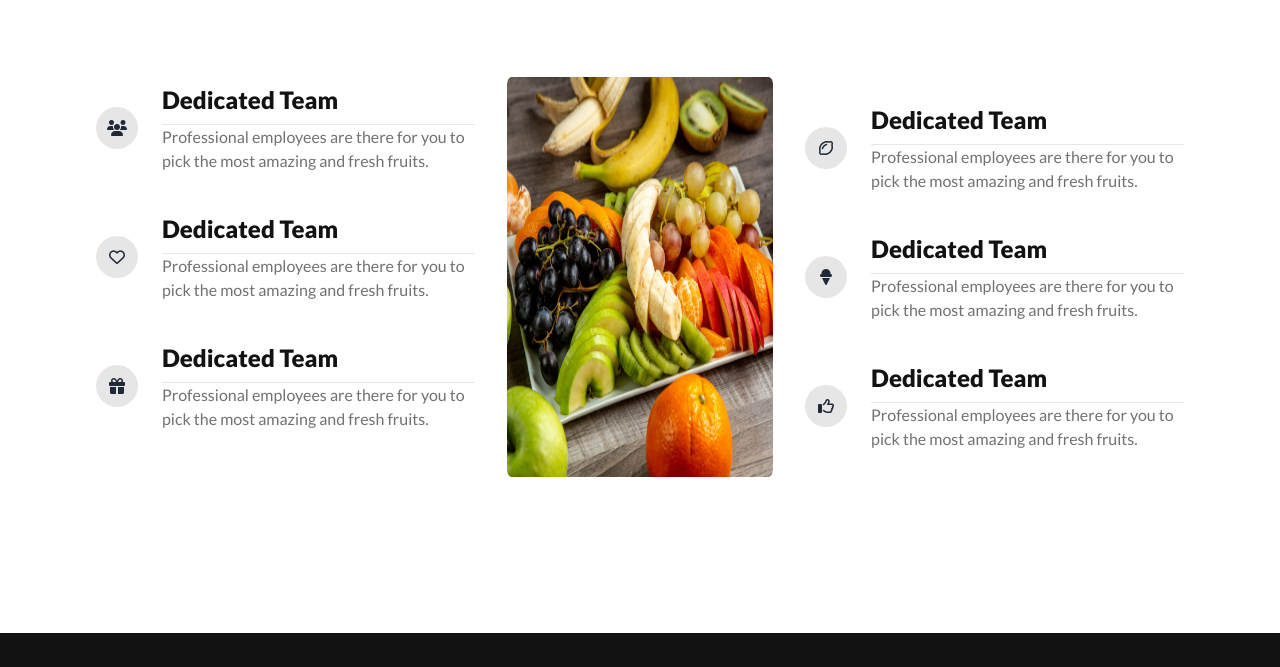
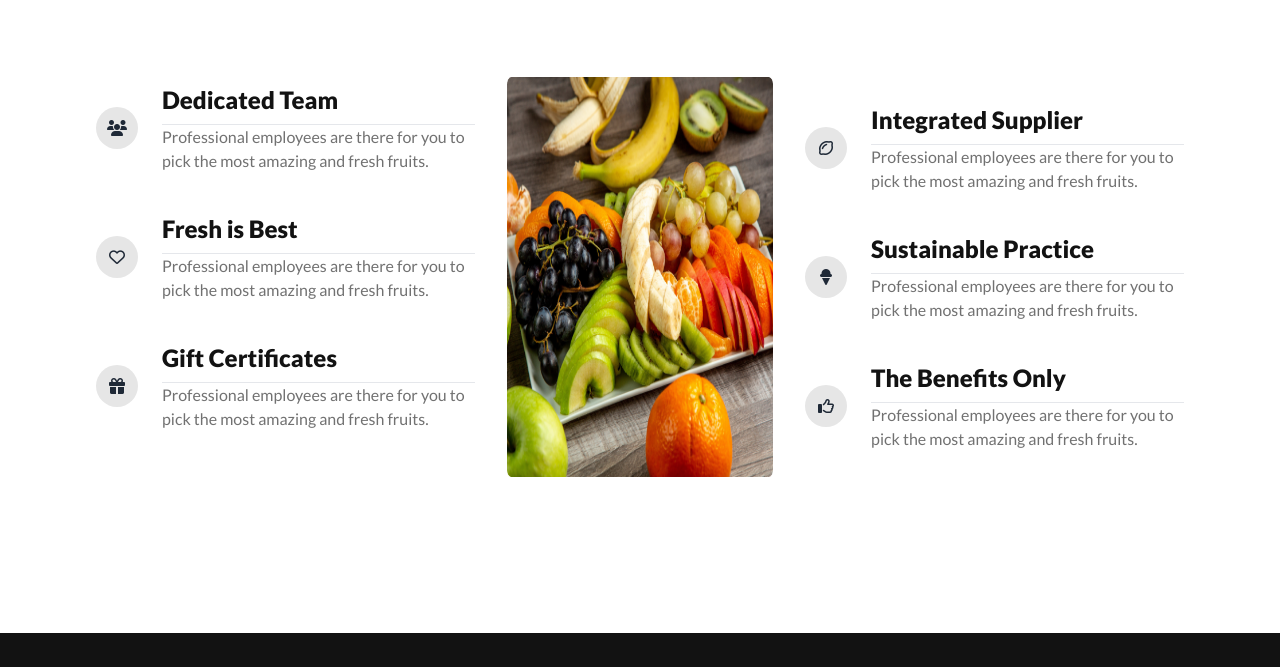
Before and after one commit to zobairhub/assignment-3, a plain HTML site: page index.html in a window 1280 px wide. Shown: the part 2627-3294 px from the top of the page. Drawn offline with nearby package versions, Linux system fonts and the light colour scheme.

Commit message:
some style added

```diff
--- a/index.html
+++ b/index.html
@@ -655,6 +655,10 @@
           making it over 2000 years old.</p>
         </div>
 
+          <div class="lg:hidden">
+            <img src="assets/images/whychoose1.png" class="w-full h-[400px]" alt="">
+          </div>
+
         <div class="block lg:flex gap-5 space-y-10 lg:gap-8 justify-between items-center">
 
           <div class="space-y-10">
@@ -674,7 +678,7 @@
                 <i class="fa-regular fa-heart"></i>
               </div>
               <div class="text-center lg:text-left">
-                <h4 class="border-b pb-2 font-extrabold text-2xl text-[#121212]">Dedicated Team</h4>
+                <h4 class="border-b pb-2 font-extrabold text-2xl text-[#121212]">Fresh is Best</h4>
                 <p class="text-base font-medium text-[#12121299]">Professional employees are there for you to pick the most amazing and fresh fruits.</p>
               </div>
             </div>
@@ -684,7 +688,7 @@
                 <i class="fa-solid fa-gift"></i>
               </div>
               <div class="text-center lg:text-left">
-                <h4 class="border-b pb-2 font-extrabold text-2xl text-[#121212]">Dedicated Team</h4>
+                <h4 class="border-b pb-2 font-extrabold text-2xl text-[#121212]">Gift Certificates</h4>
                 <p class="text-base font-medium text-[#12121299]">Professional employees are there for you to pick the most amazing and fresh fruits.</p>
               </div>
             </div>
@@ -693,7 +697,7 @@
 
 
 
-          <div>
+          <div class="hidden lg:block">
             <img src="assets/images/whychoose1.png" class="w-full h-[400px]" alt="">
           </div>
 
@@ -706,7 +710,7 @@
                 <i class="fa-regular fa-lemon"></i>
               </div>
               <div class="text-center lg:text-left">
-                <h4 class="border-b pb-2 font-extrabold text-2xl text-[#121212]">Dedicated Team</h4>
+                <h4 class="border-b pb-2 font-extrabold text-2xl text-[#121212]">Integrated Supplier</h4>
                 <p class="text-base font-medium text-[#12121299]">Professional employees are there for you to pick the most
                   amazing and fresh fruits.</p>
               </div>
@@ -716,7 +720,7 @@
                 <i class="fa-solid fa-ice-cream"></i>
               </div>
               <div class="text-center lg:text-left">
-                <h4 class="border-b pb-2 font-extrabold text-2xl text-[#121212]">Dedicated Team</h4>
+                <h4 class="border-b pb-2 font-extrabold text-2xl text-[#121212]">Sustainable Practice</h4>
                 <p class="text-base font-medium text-[#12121299]">Professional employees are there for you to pick the most
                   amazing and fresh fruits.</p>
               </div>
@@ -726,7 +730,7 @@
                 <i class="fa-regular fa-thumbs-up"></i>
               </div>
               <div class="text-center lg:text-left">
-                <h4 class="border-b pb-2 font-extrabold text-2xl text-[#121212]">Dedicated Team</h4>
+                <h4 class="border-b pb-2 font-extrabold text-2xl text-[#121212]">The Benefits Only</h4>
                 <p class="text-base font-medium text-[#12121299]">Professional employees are there for you to pick the most
                   amazing and fresh fruits.</p>
               </div>
```
